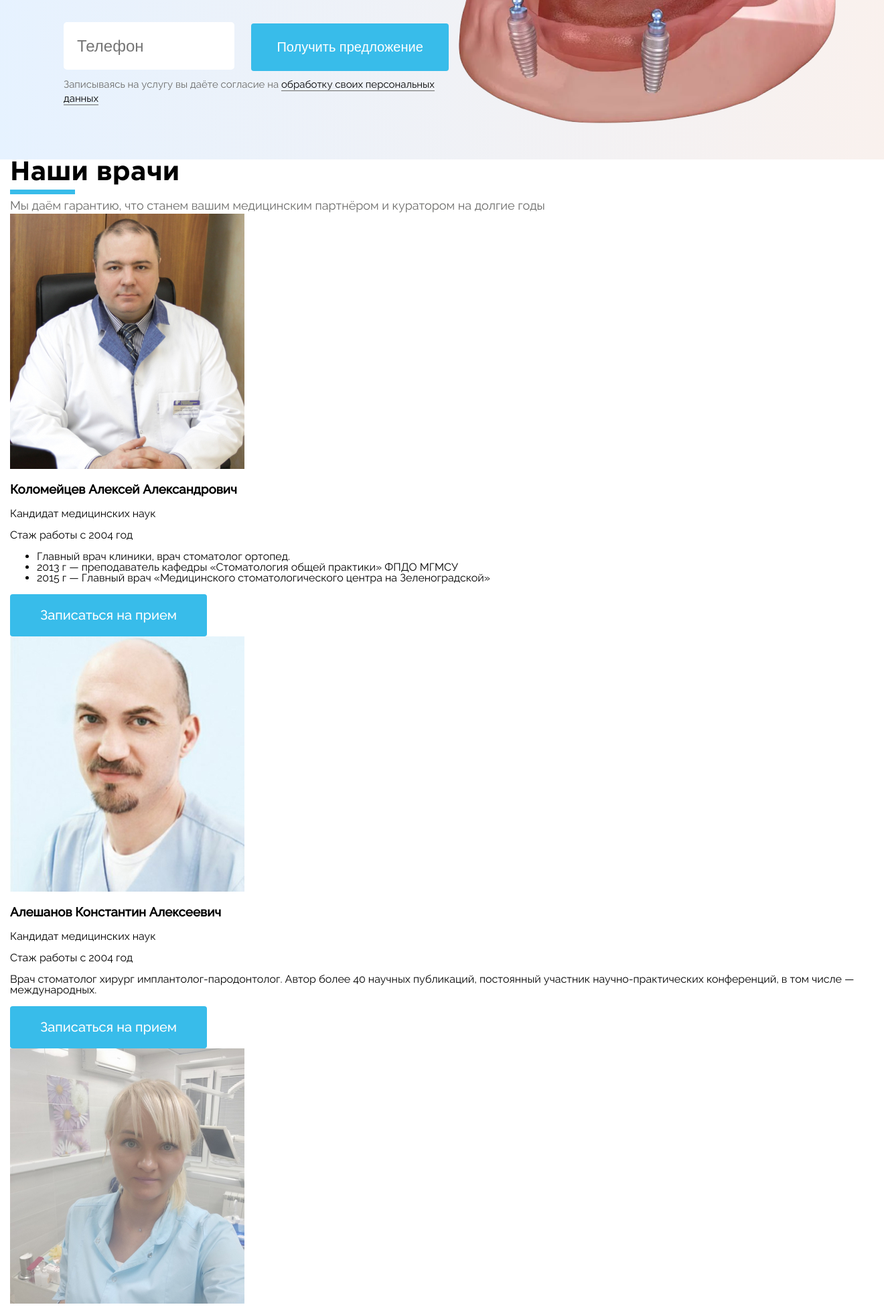
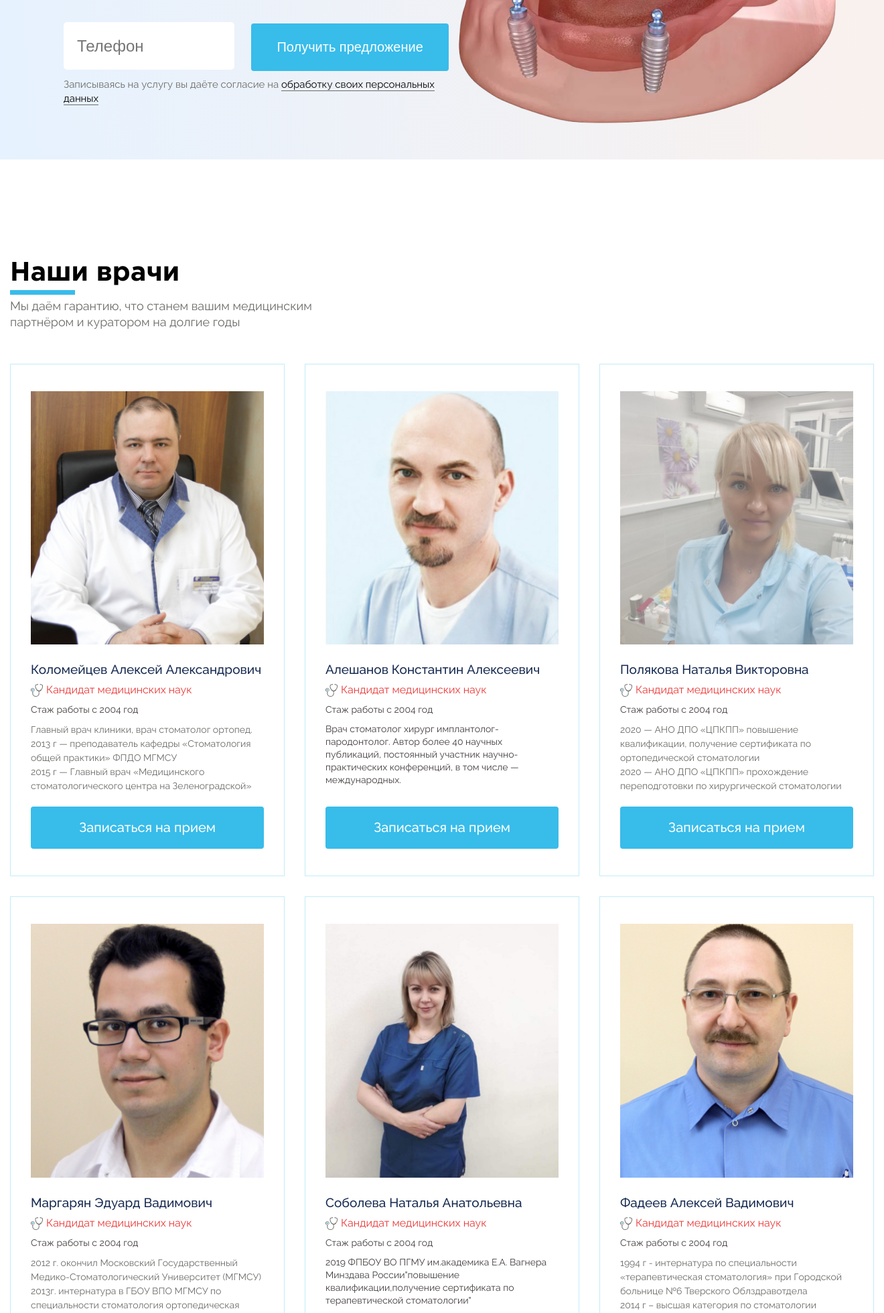
Before and after one commit to MrKobra/dental_web, a PHP site: page / in a window 1320 px wide. Shown: the part 3061-5021 px from the top of the page at 67% size. Run offline with PHP 8.4, Linux system fonts and the light colour scheme.

Commit message:
Add our team styles (index.html)

```diff
--- a/html/css/style.css
+++ b/html/css/style.css
@@ -559,4 +559,92 @@ body {
   border-bottom: 1px solid #6C6C6A;
 }
 
+/* Our Team */
+.our-team {
+  padding: 150px 0 50px;
+}
+.our-team .heading span {
+  width: 40%;
+}
+.our-team-container {
+  display: flex;
+  flex-wrap: wrap;
+  row-gap: 30px;
+  column-gap: 30px;
+  margin-top: 50px;
+}
+.our-team-card {
+  flex-basis: calc(33.33% - 22px);
+  border: 1px solid #C3EBF9;
+}
+.our-team-card-container {
+  padding: 40px 30px;
+  box-sizing: border-box;
+  display: flex;
+  flex-direction: column;
+  justify-content: space-between;
+  height: 100%;
+}
+.our-team-card h3 {
+  color: #172B52;
+  margin: 20px 0 0;
+  font-size: 19px;
+  line-height: 29px;
+  font-weight: 500;
+}
+.our-team-card .specialize, .our-team-card .employee {
+  color: #EA3938;
+  font-size: 16px;
+  line-height: 21px;
+  padding-left: 23px;
+  position: relative;
+  margin: 5px 0;
+}
+.our-team-card .specialize:before {
+  content: "";
+  height: 19px;
+  width: 18px;
+  background: url(../img/our-team-icon.png) no-repeat center center;
+  position: absolute;
+  left: 0;
+  top: 50%;
+  margin-top: -9px;
+}
+.our-team-card .employee:before {
+  content: "";
+  height: 19px;
+  width: 12px;
+  background: url(../img/our-team-employee.png) no-repeat center center;
+  position: absolute;
+  left: 0;
+  top: 50%;
+  margin-top: -9px;
+}
+.our-team-card p {
+  font-size: 14px;
+  line-height: 19px;
+  color: #443E3E;
+  margin: 10px 0 0;
+}
+.our-team-card ul {
+  margin: 10px 0 0;
+  padding: 0;
+}
+.our-team-card ul li {
+  list-style: none;
+  font-size: 14px;
+  line-height: 21px;
+  color: #6C6C6A;
+}
+.our-team-card .request {
+  margin-top: 20px;
+}
+.our-team-card .request a {
+  width: 100%;
+  text-align: center;
+}
+.our-team-img img {
+  max-width: 100%;
+}
+
 /*# sourceMappingURL=style.css.map */
--- a/html/css/style.sass
+++ b/html/css/style.sass
@@ -332,3 +332,80 @@
       margin-top: 10px
       a
         border-bottom: 1px solid #6C6C6A
+
+/* Our Team */
+.our-team
+  padding: 150px 0 50px
+  .heading
+    span
+      width: 40%
+  &-container
+    display: flex
+    flex-wrap: wrap
+    row-gap: 30px
+    column-gap: 30px
+    margin-top: 50px
+  &-card
+    flex-basis: calc(33.33% - 22px)
+    border: 1px solid #C3EBF9
+    &-container
+      padding: 40px 30px
+      box-sizing: border-box
+      display: flex
+      flex-direction: column
+      justify-content: space-between
+      height: 100%
+    h3
+      color: #172B52
+      margin: 20px 0 0
+      font-size: 19px
+      line-height: 29px
+      font-weight: 500
+    .specialize , .employee
+      color: #EA3938
+      font-size: 16px
+      line-height: 21px
+      padding-left: 23px
+      position: relative
+      margin: 5px 0
+    .specialize
+      &:before
+        content: ''
+        height: 19px
+        width: 18px
+        background: url(../img/our-team-icon.png) no-repeat center center
+        position: absolute
+        left: 0
+        top: 50%
+        margin-top: -9px
+    .employee
+      &:before
+        content: ''
+        height: 19px
+        width: 12px
+        background: url(../img/our-team-employee.png) no-repeat center center
+        position: absolute
+        left: 0
+        top: 50%
+        margin-top: -9px
+    p
+      font-size: 14px
+      line-height: 19px
+      color: #443E3E
+      margin: 10px 0 0
+    ul
+      margin: 10px 0 0
+      padding: 0
+      li
+        list-style: none
+        font-size: 14px
+        line-height: 21px
+        color: #6C6C6A
+    .request
+      margin-top: 20px
+      a
+        width: 100%
+        text-align: center
+  &-img
+    img
+      max-width: 100%
```
